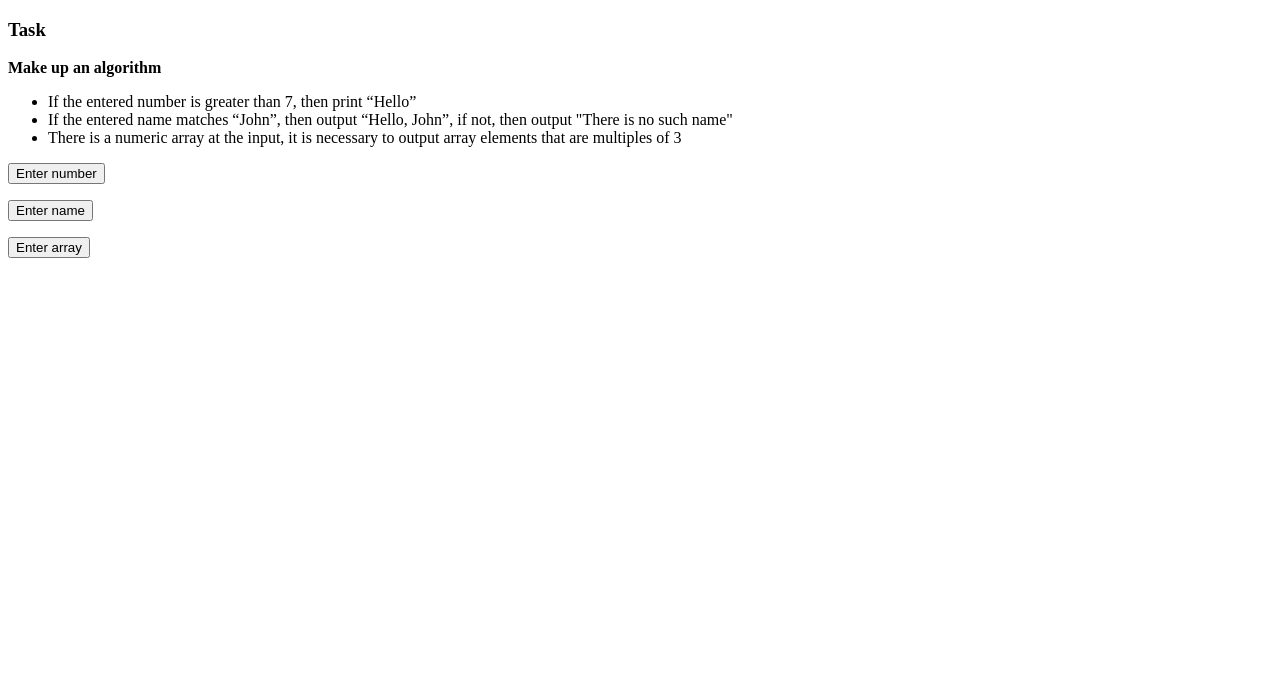
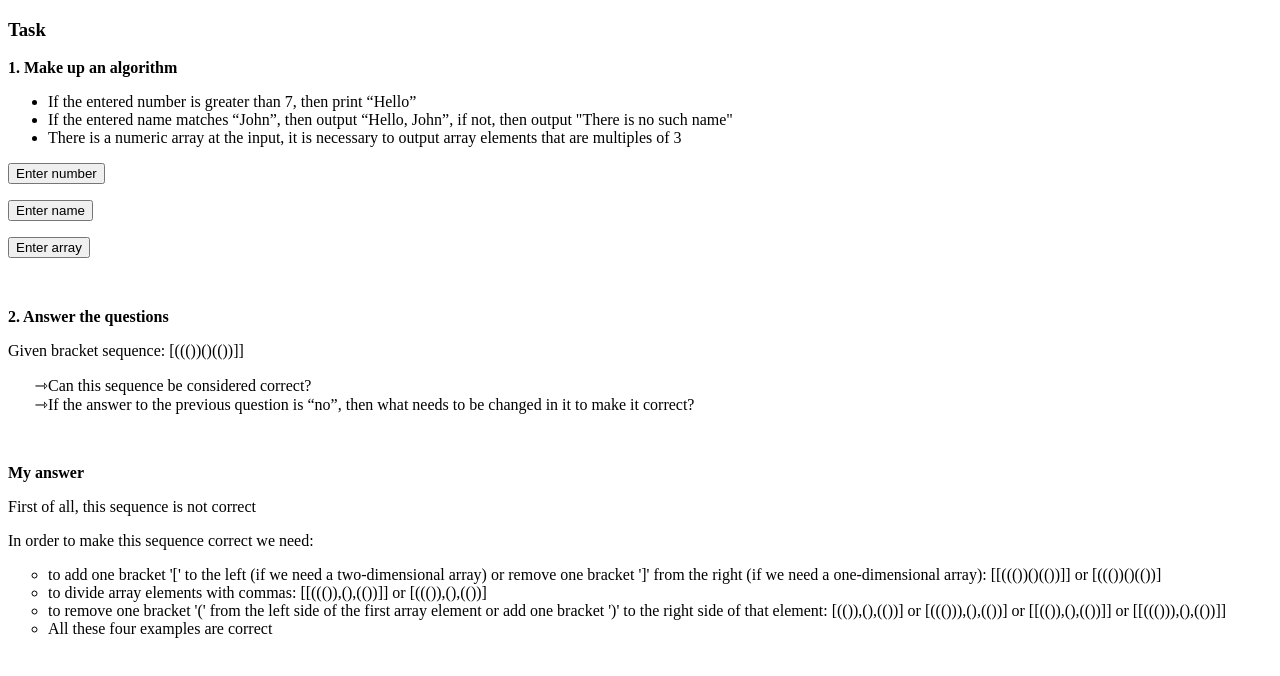
Before and after one commit to AndriiSavruk/SavrukJavaScript, a plain HTML site: page index.html in a window 1280 px wide. Drawn offline with Linux system fonts and the light colour scheme.

Commit message:
Update index.html

```diff
--- a/index.html
+++ b/index.html
@@ -5,11 +5,16 @@
     <meta charset="UTF-8">
     <meta name="viewport" content="width=device-width, initial-scale=1.0">
     <title>Test task</title>
+    <style>
+        .arrow::marker {
+            content: "⇾";
+        }
+    </style>
 </head>
 
 <body>
     <h3><b>Task</b></h3>
-    <p><b>Make up an algorithm</b> <br>
+    <p><b>1. Make up an algorithm</b> <br>
     <ul>
         <li>If the entered number is greater than 7, then print “Hello” <br></li>
         <li>If the entered name matches “John”, then output “Hello, John”, if not, then output "There is no such name"
@@ -24,7 +29,28 @@
     <button onclick="nameFunction()">Enter name</button>
     <p id="name"></p>
     <button onclick="arrFunction()">Enter array</button>
-    <p id="arr"></p>
+    <p id="arr"></p> <br>
+    <p><b>2. Answer the questions</b></p>
+    <p>Given bracket sequence: [((())()(())]] <br>
+    <ul style="list-style-type: none">
+        <li class="arrow">Can this sequence be considered correct?</li>
+        <li class="arrow">If the answer to the previous question is “no”, then what needs to be changed in it to make it
+            correct?
+        </li>
+    </ul>
+    </p> <br>
+    <p><b>My answer</b></p>
+    <p>First of all, this sequence is not correct</p>
+    <p>In order to make this sequence correct we need: <br>
+    <ul style="list-style-type: circle">
+        <li>to add one bracket '[' to the left (if we need a two-dimensional array) or remove one bracket ']' from the
+            right (if we need a one-dimensional array): [[((())()(())]] or [((())()(())]</li>
+        <li>to divide array elements with commas: [[((()),(),(())]] or [((()),(),(())]</li>
+        <li>to remove one bracket '(' from the left side of the first array element or add one bracket ')' to the right
+            side of that element: [(()),(),(())] or [((())),(),(())] or [[(()),(),(())]] or [[((())),(),(())]]</li>
+        <li>All these four examples are correct</li>
+    </ul>
+    </p>
     <script>
         function numFunction() {
             let num = prompt("Please enter a number");
```
